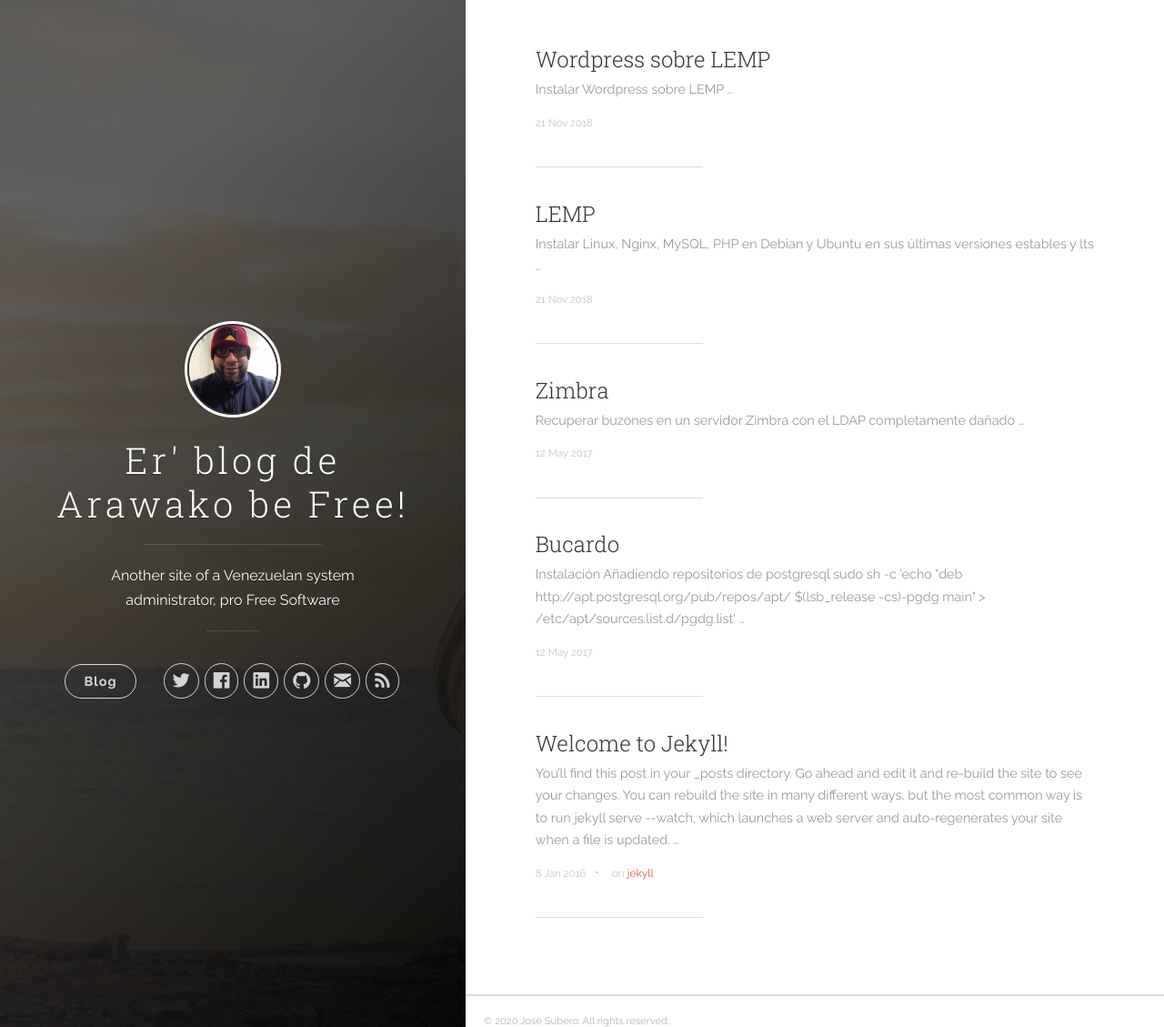
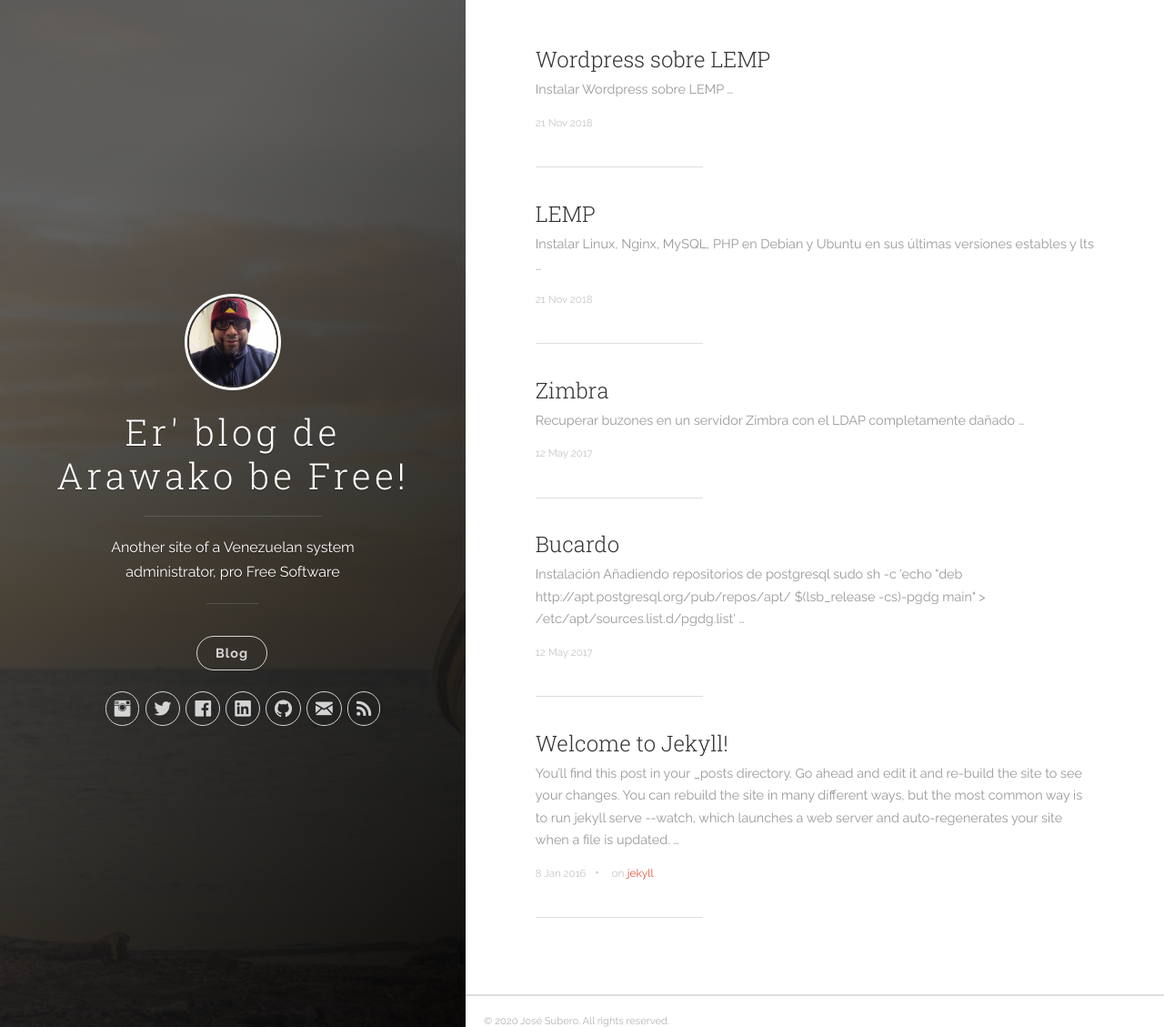
Before and after one commit to arawako/arawako.github.io, a Jekyll site: the page built from index.html, in a window 1280 px wide and 1129 px high. Shown: the whole window at 91% size. Built offline with Jekyll 4.4.1, drawn with Linux system fonts in a browser that asks for light colours; the list of posts is cut into pages by our own code.

Commit message:
Adding Instagram icon

```diff
--- a/_includes/header.html
+++ b/_includes/header.html
@@ -26,6 +26,16 @@
 
           <nav class="cover-navigation navigation--social">
             <ul class="navigation">
+
+            {% if site.author.instagram_username %}
+              <!-- Twitter -->
+              <li class="navigation__item">
+                <a href="https://www.instagram.com/{{ site.author.instagram_username }}" title="@{{ site.author.instagram_username }} on Instagramr" target="_blank">
+                  <i class="icon icon-social-instagram"></i>
+                  <span class="label">Instagram</span>
+                </a>
+              </li>
+            {% endif %}
 
             {% if site.author.twitter_username %}
               <!-- Twitter -->
```
